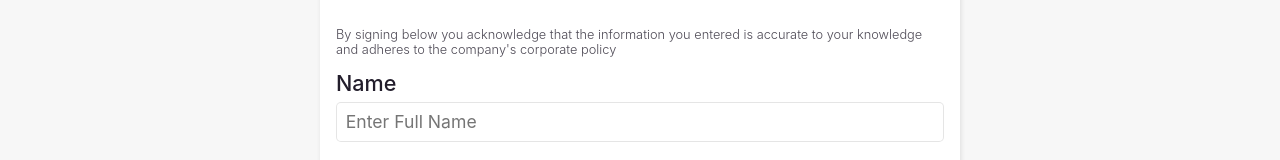
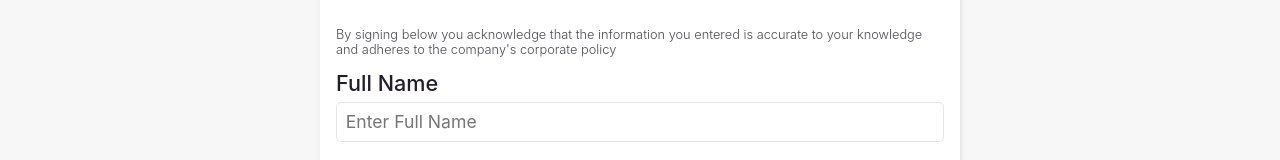
Before and after one commit to varunsundar01/EmployeeDev, a Vue app: page /benefits-savings in a window 1280 px wide. Shown: the part 425-585 px from the top of the page. Built offline with nearby package versions, Linux system fonts and the light colour scheme.

Commit message:
Changed "Name" field to "Full Name"

```diff
--- a/src/pages/form/BenefitsSavings.vue
+++ b/src/pages/form/BenefitsSavings.vue
@@ -44,7 +44,7 @@
       :isError="fullNameValidation"
       @removeError="removeError('fullNameValidation')"
       placeholder="Enter Full Name"
-      >Name</form-element
+      >Full Name</form-element
     >
     <form-element
       id="currentDate"
```
